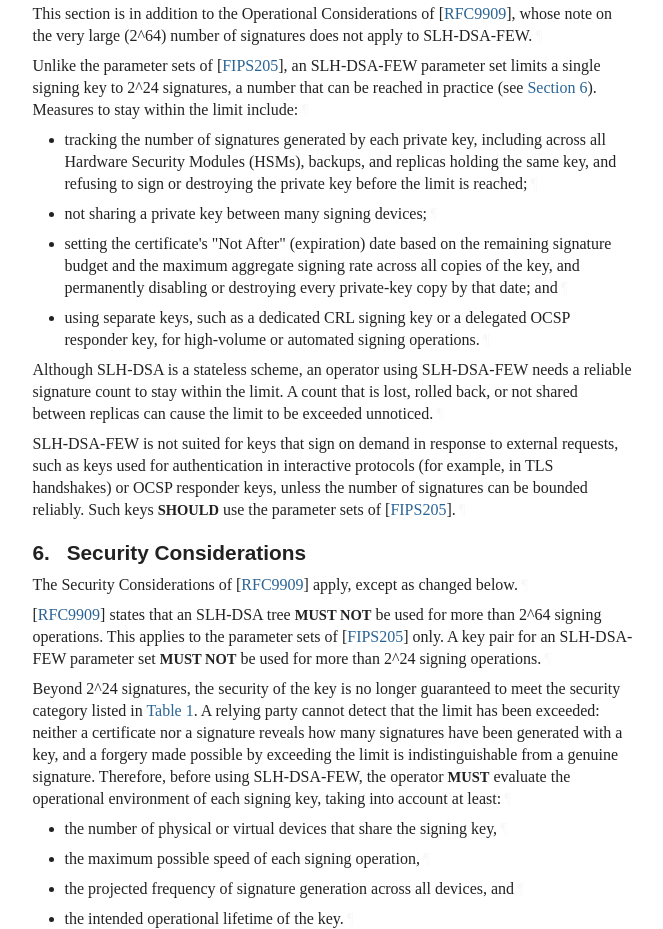
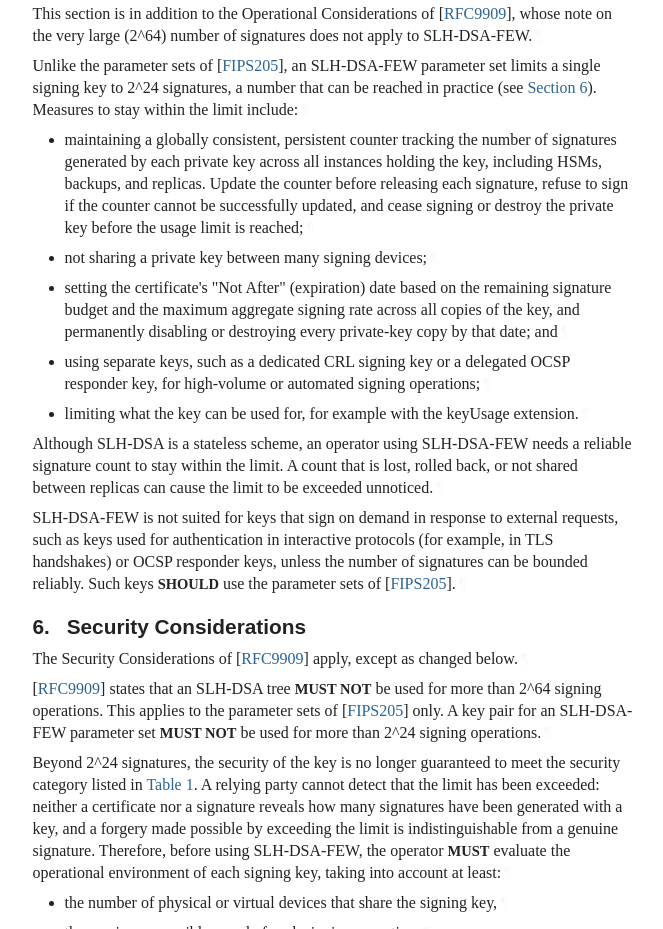
Before and after one commit to spec-workbench/x509-slhdsa-fewsigs, a plain HTML site: page initial-content/draft-kousidis-lamps-x509-slhdsa-fewsigs.html in a window 1280 px wide. Shown: the part 3952-4881 px from the top of the page, without its empty margins (92-755 px from the left). Drawn offline with Linux system fonts and the light colour scheme; a web font is replaced by a local one.

Commit message:
Script updating gh-pages from cf8f544. [ci skip]

```diff
--- a/initial-content/draft-kousidis-lamps-x509-slhdsa-fewsigs.html
+++ b/initial-content/draft-kousidis-lamps-x509-slhdsa-fewsigs.html
@@ -1444,10 +1444,11 @@ does not apply to SLH-DSA-FEW.<a href="#section-5-1" class="pilcrow">¶</a></p>
 include:<a href="#section-5-2" class="pilcrow">¶</a></p>
 <ul class="normal">
 <li class="normal" id="section-5-3.1">
-          <p id="section-5-3.1.1">tracking the number of signatures generated by each private key,
-including across all Hardware Security Modules (HSMs), backups, and
-replicas holding the same key, and refusing to sign or destroying the
-private key before the limit is reached;<a href="#section-5-3.1.1" class="pilcrow">¶</a></p>
+          <p id="section-5-3.1.1">maintaining a globally consistent, persistent counter tracking the number of
+signatures generated by each private key across all instances holding the key,
+including HSMs, backups, and replicas. Update the counter before releasing
+each signature, refuse to sign if the counter cannot be successfully updated,
+and cease signing or destroy the private key before the usage limit is reached;<a href="#section-5-3.1.1" class="pilcrow">¶</a></p>
 </li>
         <li class="normal" id="section-5-3.2">
           <p id="section-5-3.2.1">not sharing a private key between many signing devices;<a href="#section-5-3.2.1" class="pilcrow">¶</a></p>
@@ -1462,7 +1463,11 @@ and<a href="#section-5-3.3.1" class="pilcrow">¶</a></p>
         <li class="normal" id="section-5-3.4">
           <p id="section-5-3.4.1">using separate keys, such as a dedicated CRL signing key or a
 delegated OCSP responder key, for high-volume or automated signing
-operations.<a href="#section-5-3.4.1" class="pilcrow">¶</a></p>
+operations;<a href="#section-5-3.4.1" class="pilcrow">¶</a></p>
+</li>
+        <li class="normal" id="section-5-3.5">
+          <p id="section-5-3.5.1">limiting what the key can be used for, for example with the keyUsage
+extension.<a href="#section-5-3.5.1" class="pilcrow">¶</a></p>
 </li>
       </ul>
 <p id="section-5-4">Although SLH-DSA is a stateless scheme, an operator using SLH-DSA-FEW
```
Also changed, not shown: initial-content/draft-kousidis-lamps-x509-slhdsa-fewsigs.txt.
